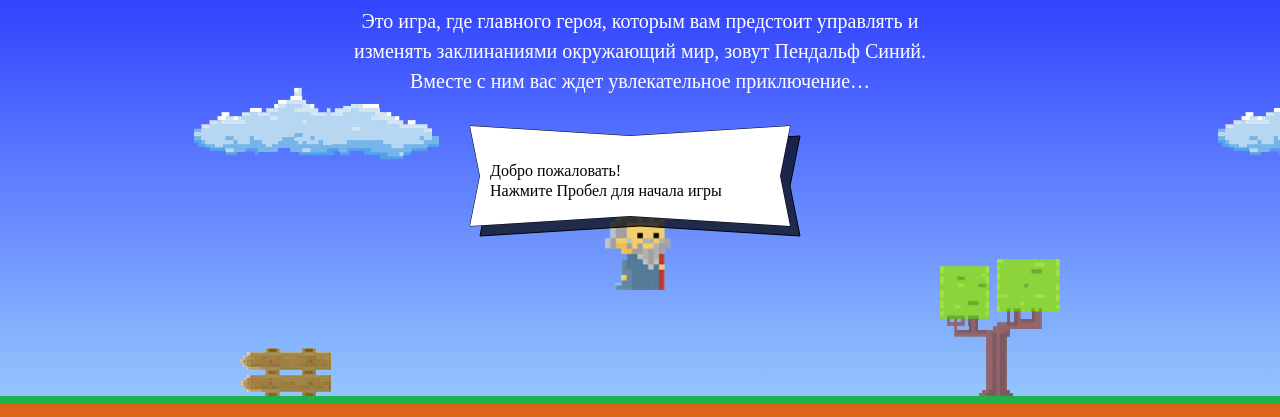
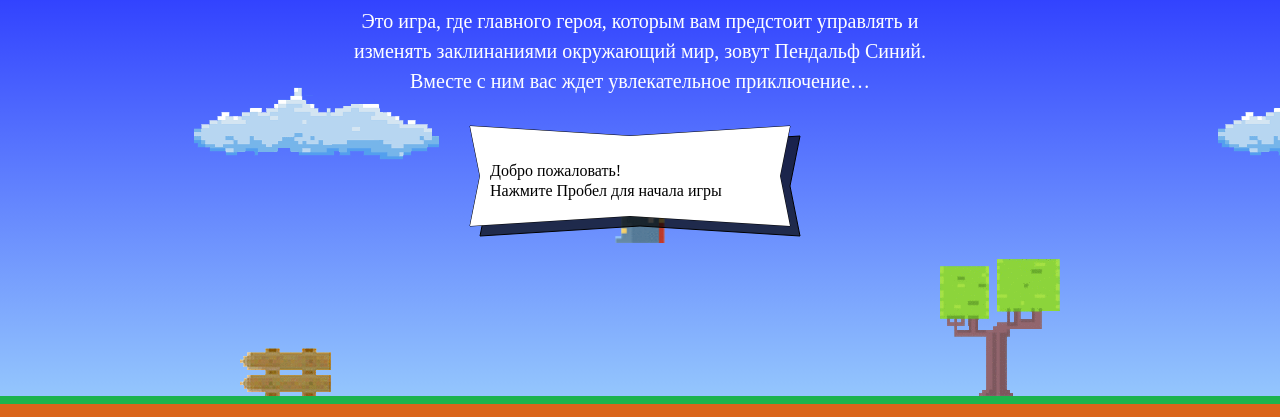
Before and after one commit to iccem/182400-code-and-magick-19, a website: page index.html in a window 1280 px wide. Shown: the part 203-620 px from the top of the page. Drawn offline with Linux system fonts and the light colour scheme; a web font is replaced by a local one.

Commit message:
module1 in task2 in code and magic, trying to fix #2

```diff
--- a/index.html
+++ b/index.html
@@ -186,22 +186,20 @@
   var wizardSpeed = 3;
   var wizardWidth = 70;
   var getFireballSpeed = function(left) {
-    if (left)
-    return (true) ? 5 : 2;
+    if (left) {
+      return (true) ? 5 : 2;
+    }
   }
-  var getWizardHeight = function()
-  {
+  var getWizardHeight = function() {
     return 1.337 * wizardWidth;
   }
 
-  function getWizardX (width)
-  {
+  function getWizardX (width) {
     return width / 2 - wizardWidth / 2;
   }
 
-  function getWizardY (height)
-  {
-    return height - height/3*2;
+  function getWizardY (height) {
+    return height / 3 - getWizardHeight() / 2;
   }
 </script>
 
```
